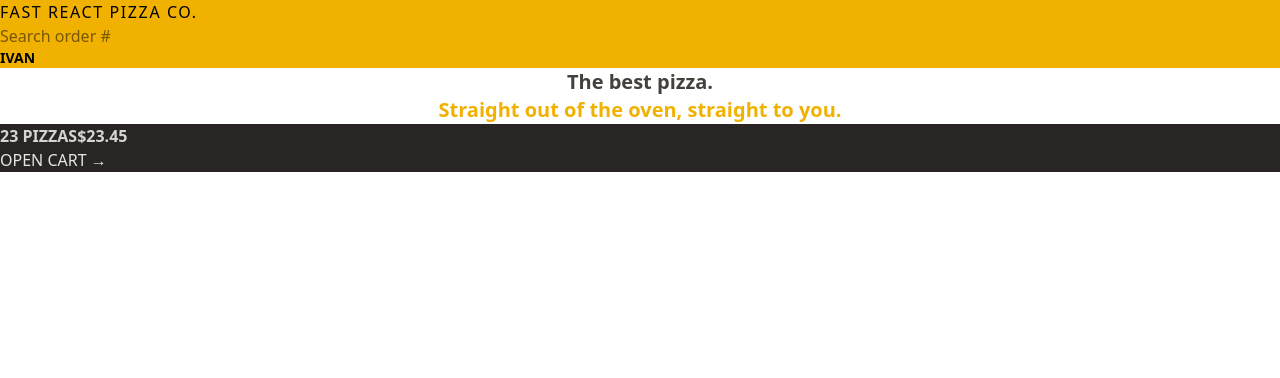
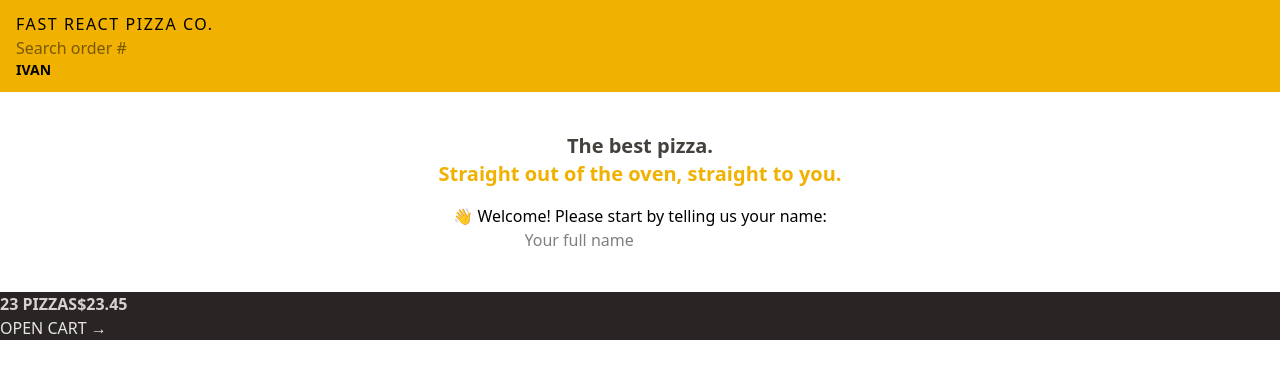
Before and after one commit to ivantxo/18_fast_react_pizza, a React (Vite) app: page / in a window 1280 px wide. Shown: the top 378 px of the page. Built offline with nearby package versions, Linux system fonts and the light colour scheme.

Commit message:
Box model: Spacing

```diff
--- a/src/ui/Header.jsx
+++ b/src/ui/Header.jsx
@@ -4,7 +4,7 @@ import Username from "../features/user/Username";
 
 function Header() {
   return (
-    <header className="bg-yellow-500 uppercase">
+    <header className="bg-yellow-500 px-4 py-3 uppercase">
       <Link to="/" className="tracking-widest">Fast React Pizza Co.</Link>
 
       <SearchOrder />
--- a/src/ui/Home.jsx
+++ b/src/ui/Home.jsx
@@ -1,11 +1,14 @@
+import CreateUser from "../features/user/CreateUser"
 function Home() {
   return (
-    <div>
-      <h1 className="text-center text-xl text-stone-700 font-semibold">
+    <div className="text-center my-10">
+      <h1 className="text-xl text-stone-700 font-semibold mb-4">
         The best pizza.
         <br />
         <span className="text-yellow-500">Straight out of the oven, straight to you.</span>
       </h1>
+
+      <CreateUser />
     </div>
   );
 }
```
